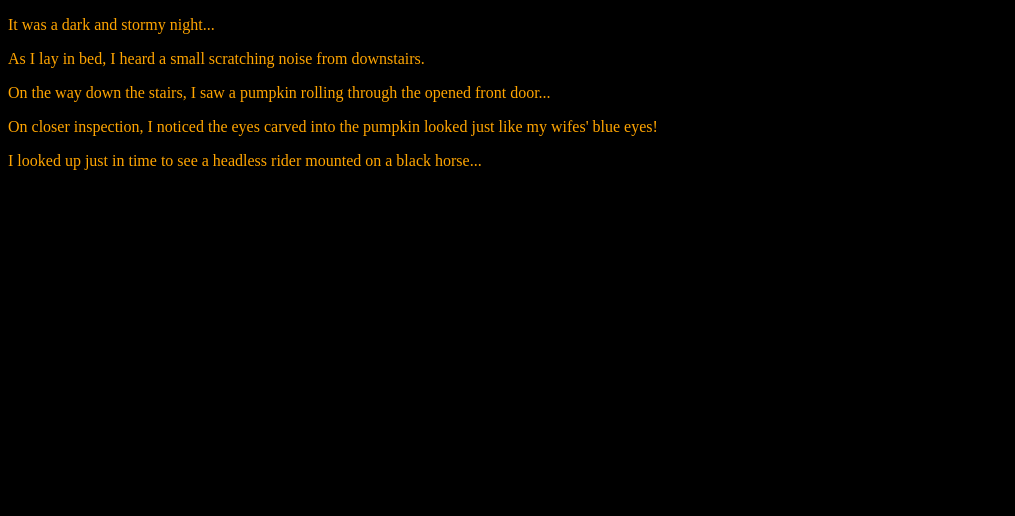
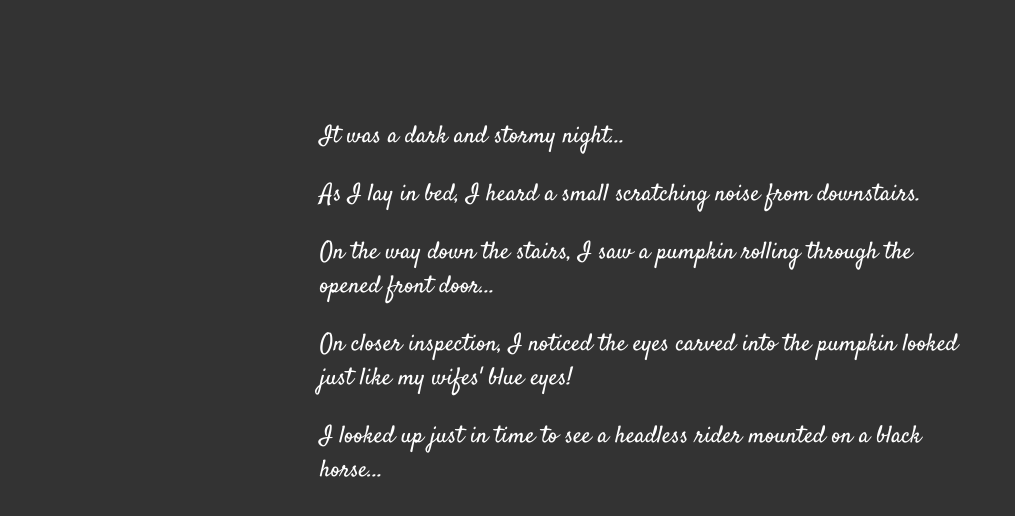
Before and after one commit to rvanemanii/fireside-story, a plain HTML site: page index.html in a window 1280 px wide. Shown: the whole page, without its empty margins (0-1015 px from the left). Drawn offline with Linux system fonts and the light colour scheme.

Commit message:
Added new font to stylesheet

```diff
--- a/index.html
+++ b/index.html
@@ -4,6 +4,7 @@
 
 	<head>
 	<link rel="stylesheet" type="text/css" href="style.css" />
+	<link href="https://fonts.googleapis.com/css?family=Satisfy" rel="stylesheet">
 	</head>
   <body>
     <p>It was a dark and stormy night...</p>
--- a/style.css
+++ b/style.css
@@ -1,4 +1,7 @@
 body {
-	color: orange;
-	background-color: black;
+	color: white;
+	background-color: #333;
+	font-size: 150%;
+	font-family: 'Satisfy', cursive;
+	margin: 5em 25%;
 }
```
